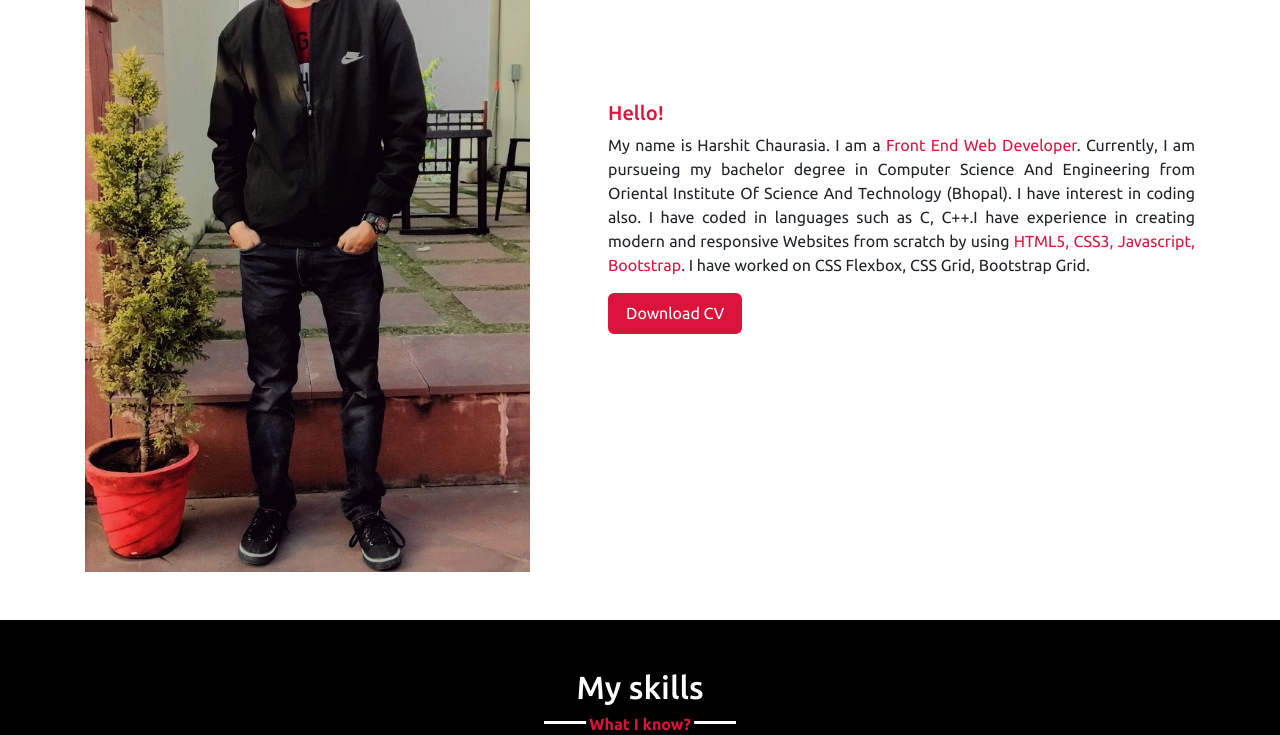
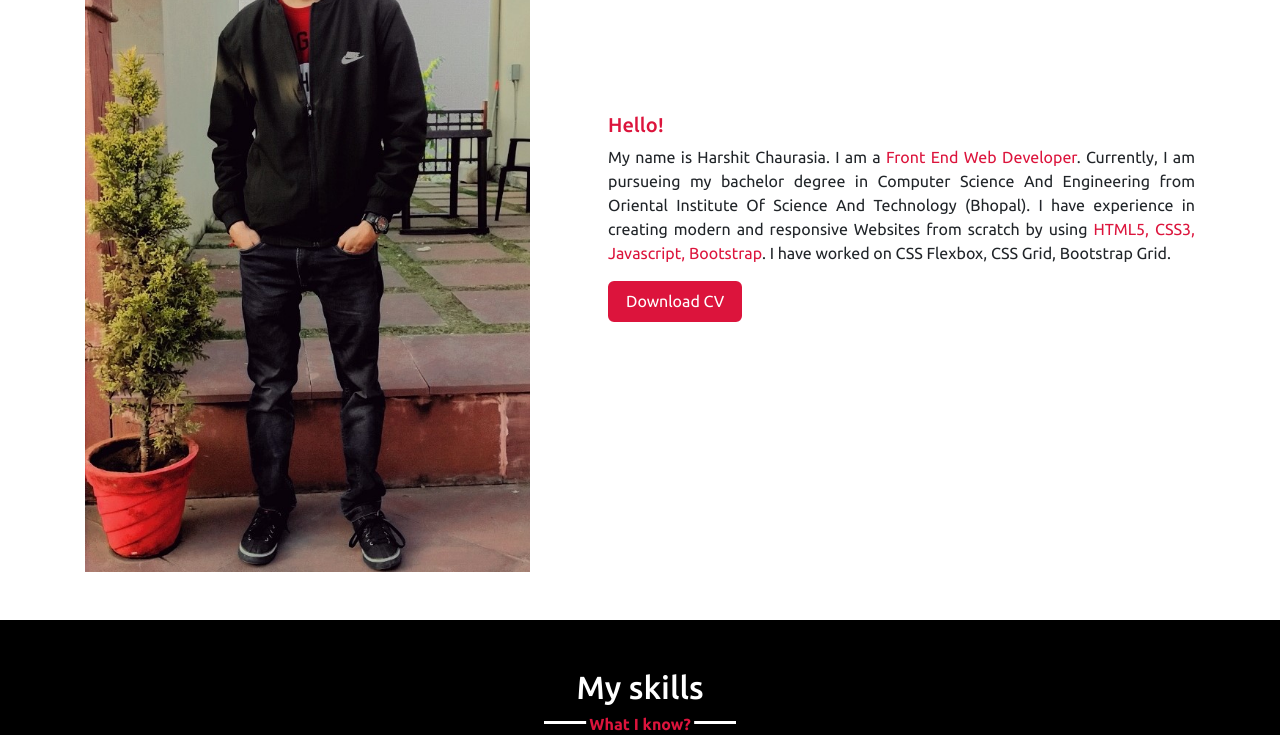
Before and after one commit to harshithacky/portfolio, a plain HTML site: page index.html in a window 1280 px wide. Shown: the part 1040-1775 px from the top of the page. Drawn offline with nearby package versions, Linux system fonts and the light colour scheme.

Commit message:
Updated 'About me' section

```diff
--- a/index.html
+++ b/index.html
@@ -82,7 +82,7 @@
                         <div class="about-right" data-aos="fade-up">
                             <div class="my-info text-justify pl-md-5 mt-md-0 mt-5">
                                 <h5><span>Hello!</span></h5>
-                                <p>My name is Harshit Chaurasia. I am a <span>Front End Web Developer</span>. Currently, I am pursueing my bachelor degree in Computer Science And Engineering from Oriental Institute Of Science And Technology (Bhopal). I have interest in coding also. I have coded in languages such as C, C++.I have experience in creating modern and responsive Websites from scratch by using <span>HTML5, CSS3, Javascript, Bootstrap</span>. I have worked on CSS Flexbox, CSS Grid, Bootstrap Grid.</p>
+                                <p>My name is Harshit Chaurasia. I am a <span>Front End Web Developer</span>. Currently, I am pursueing my bachelor degree in Computer Science And Engineering from Oriental Institute Of Science And Technology (Bhopal). I have experience in creating modern and responsive Websites from scratch by using <span>HTML5, CSS3, Javascript, Bootstrap</span>. I have worked on CSS Flexbox, CSS Grid, Bootstrap Grid.</p>
                                 <button>Download CV</button>
                             </div>
                         </div>
```
